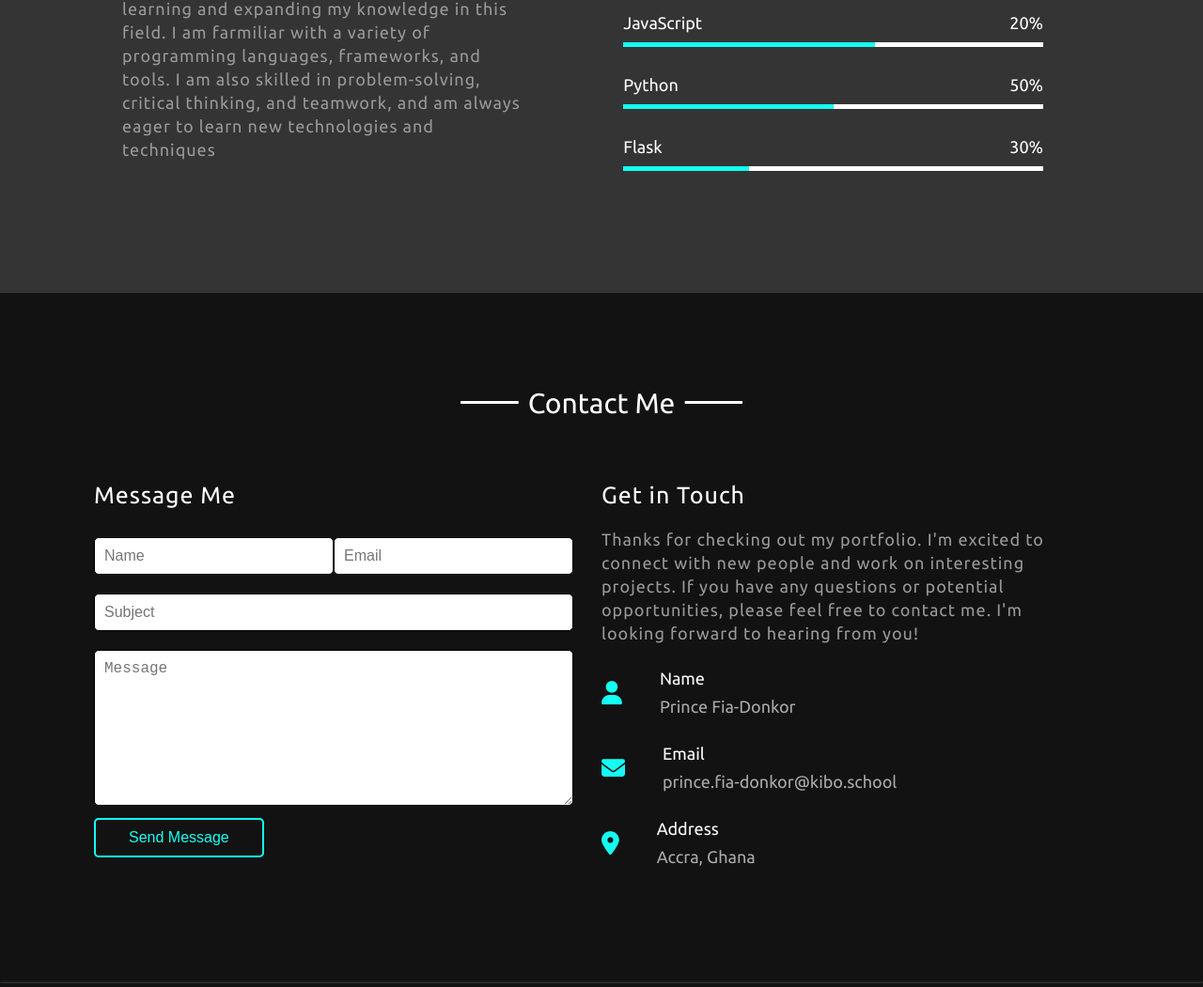
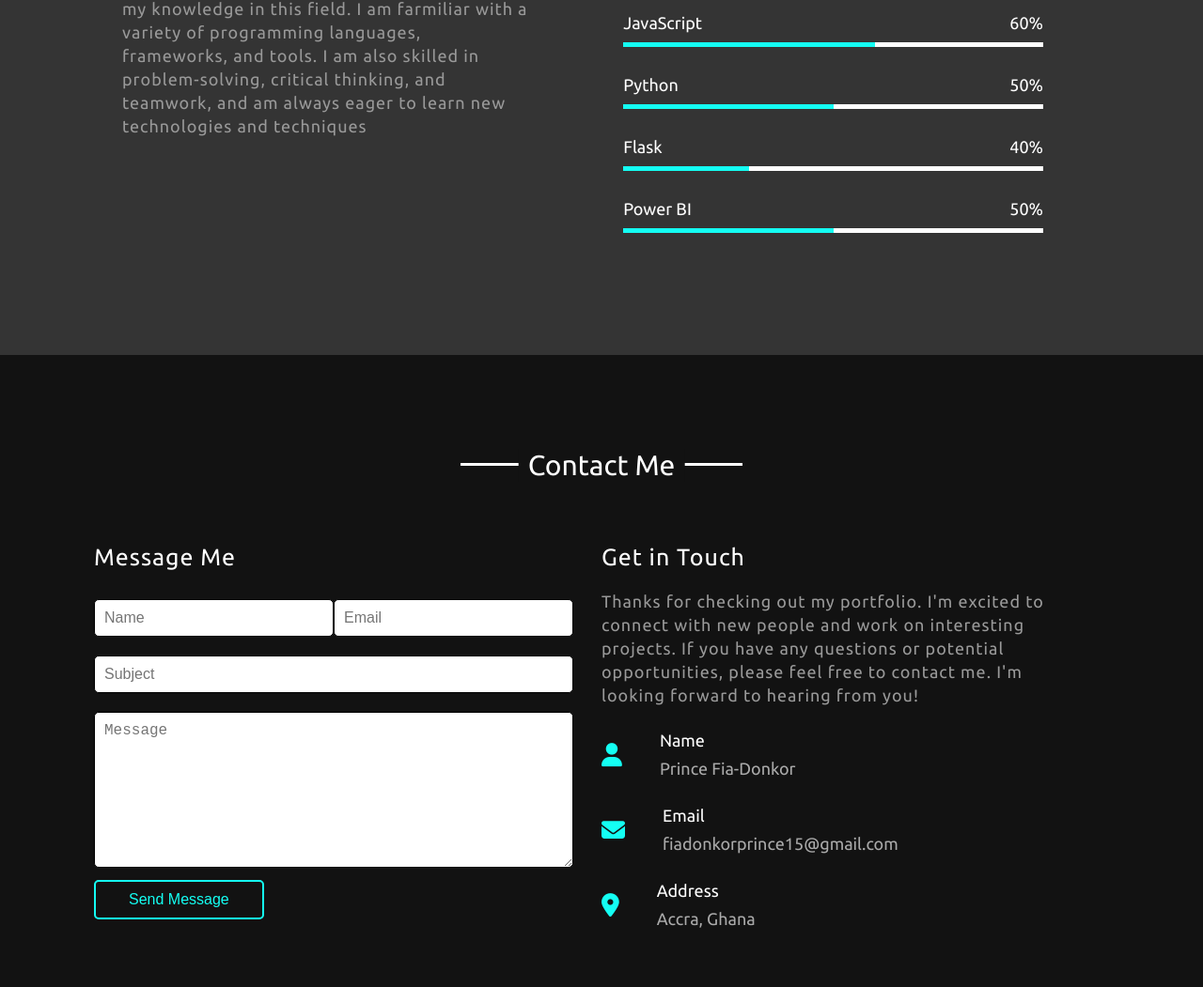
Before and after one commit to pyfiadonkor1/pyfiadonkor1.github.io, a plain HTML site: page index.html in a window 1280 px wide. Shown: the part 2507-3558 px from the top of the page at 94% size. Drawn offline with nearby package versions, Linux system fonts and the light colour scheme.

Commit message:
Updated email address

```diff
--- a/index.html
+++ b/index.html
@@ -52,7 +52,7 @@
                 </div>
                 <div class="aboutText">
                     <h2>Hello, I'm Prince & I'm a <span class="typing2"></span></h2>
-                    <p>I am a dedicated computer science student with a passion for technology and innovation, I am committed to using my skills and knowledge to create meaningful change in the world. I am always eager to learn and grow, and I strive to constantly improve my abilities in order to make a greater impact.</p>
+                    <p>I am a dedicated Environmental Warrior and Tech Enthusiast  with a passion for technology and innovation, I am committed to using my skills and knowledge to create meaningful change in the world. I am always eager to learn and grow, and I strive to constantly improve my abilities in order to make a greater impact.</p>
             <div class="buttons">
                 <a href="https://docs.google.com/document/d/1DjBc6XDIpY897OZrzQ0-GpAVjXP3lTX4iSS6STWkOdo/edit?usp=sharing" target="_blank">
         <button class="btn">Resume</button>
@@ -113,7 +113,7 @@
                     <div class="text">
                         My Skills
                     </div>
-                    <p>While I am still developing my skills in computer science, I am passionate about learning and expanding my knowledge in this field. I am farmiliar with a variety of programming languages, frameworks, and tools. I am also skilled in problem-solving, critical thinking, and teamwork, and am always eager to learn new technologies and techniques</p>
+                    <p>While I am still developing my skills in Tech, I am passionate about learning and expanding my knowledge in this field. I am farmiliar with a variety of programming languages, frameworks, and tools. I am also skilled in problem-solving, critical thinking, and teamwork, and am always eager to learn new technologies and techniques</p>
 
                 </div>
                 <div class="right">
@@ -134,7 +134,7 @@
                     <div class="progress js">
                         <div class="info">
                             <span>JavaScript</span>
-                            <span>20%</span>
+                            <span>60%</span>
                         </div>
                         <div class="range"></div>
                     </div>
@@ -148,7 +148,14 @@
                     <div class="progress flask">
                         <div class="info">
                             <span>Flask</span>
-                            <span>30%</span>
+                            <span>40%</span>
+                        </div>
+                        <div class="range"></div>
+                    </div>
+                    <div class="progress powerB">
+                        <div class="info">
+                            <span>Power BI</span>
+                            <span>50%</span>
                         </div>
                         <div class="range"></div>
                     </div>
@@ -166,7 +173,7 @@
             <div class="contactBox">
                 <div class="left">
                     <span>Message Me</span>
-                    <form action="mailto:prince.fia-donkor@kibo.school" method="post" enctype="text/plain">
+                    <form action="mailto:fiadonkorprince15@gmail.com" method="post" enctype="text/plain">
                         <div class="genInfo">
                             <input type="text" placeholder="Name" class="name">
                             <input type="email" placeholder="Email" class="email">
@@ -196,7 +203,7 @@
                         <i class="fa-solid fa-envelope"></i>
                         <div class="user">
                             <div>Email</div>
-                            <div>prince.fia-donkor@kibo.school</div>
+                            <div>fiadonkorprince15@gmail.com</div>
                         </div>
                     </div>
                     <div class="infoBox address">
@@ -213,7 +220,7 @@
     </div>
     <div class="footer">
         <div class="copy">
-            Copyright &copy; The Facta Group 2023
+            Copyright &copy; The Fia-Donkor 2023
         </div>
 <div class="socialIcons">
     <a href="https://www.linkedin.com/in/prince-fia-donkor/"><i class="fa-brands fa-square-linkedin"></i></a>
--- a/style.css
+++ b/style.css
@@ -467,7 +467,9 @@ text-decoration: underline; /* Adds underline on hover */
         width: 50%;
 }
 
-
+.skillBox .right .progress.powerB .range::before {
+    width: 50%;
+}
 
 #contact {
     background: #121212;
```
Also changed, not shown: 1 other file.
